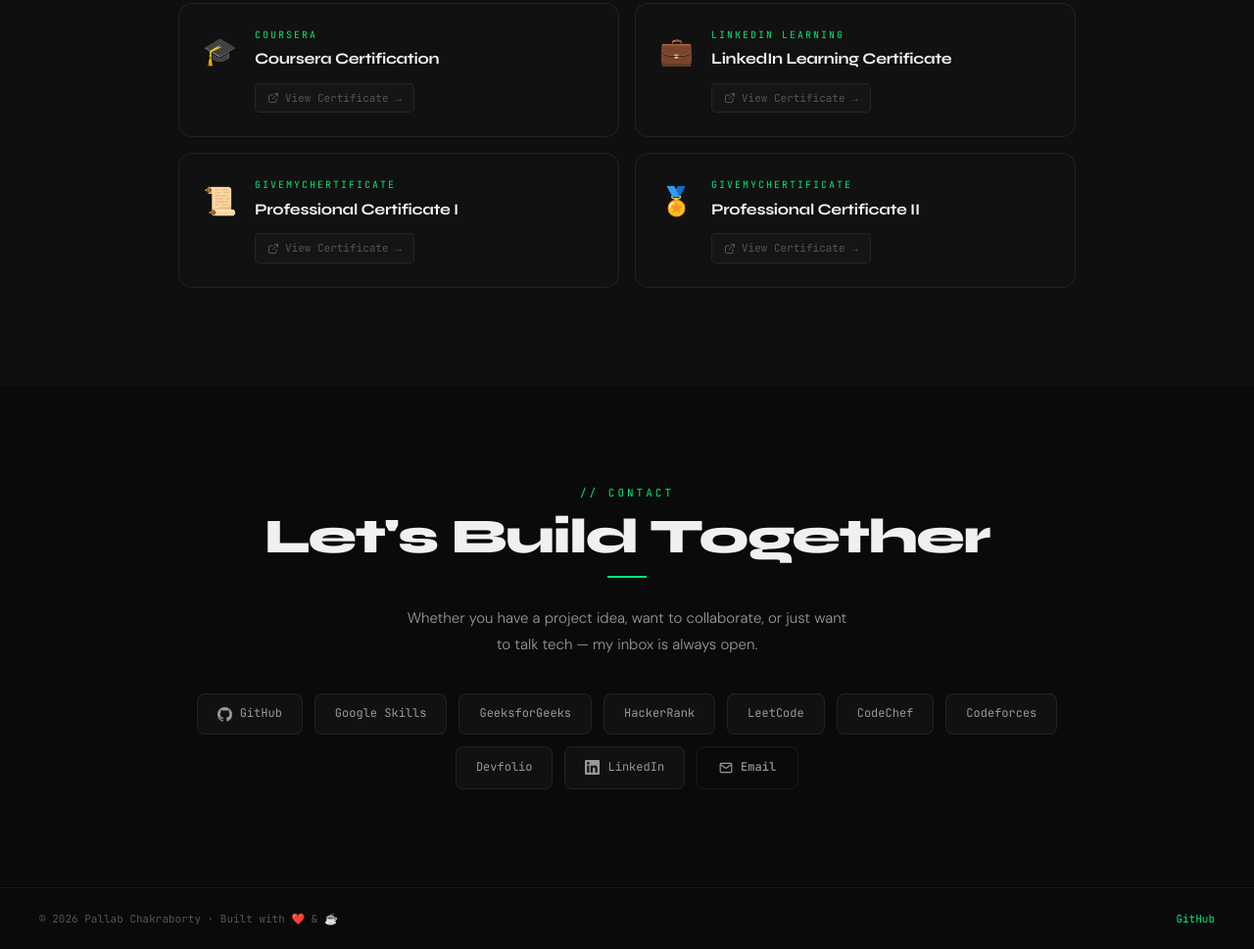
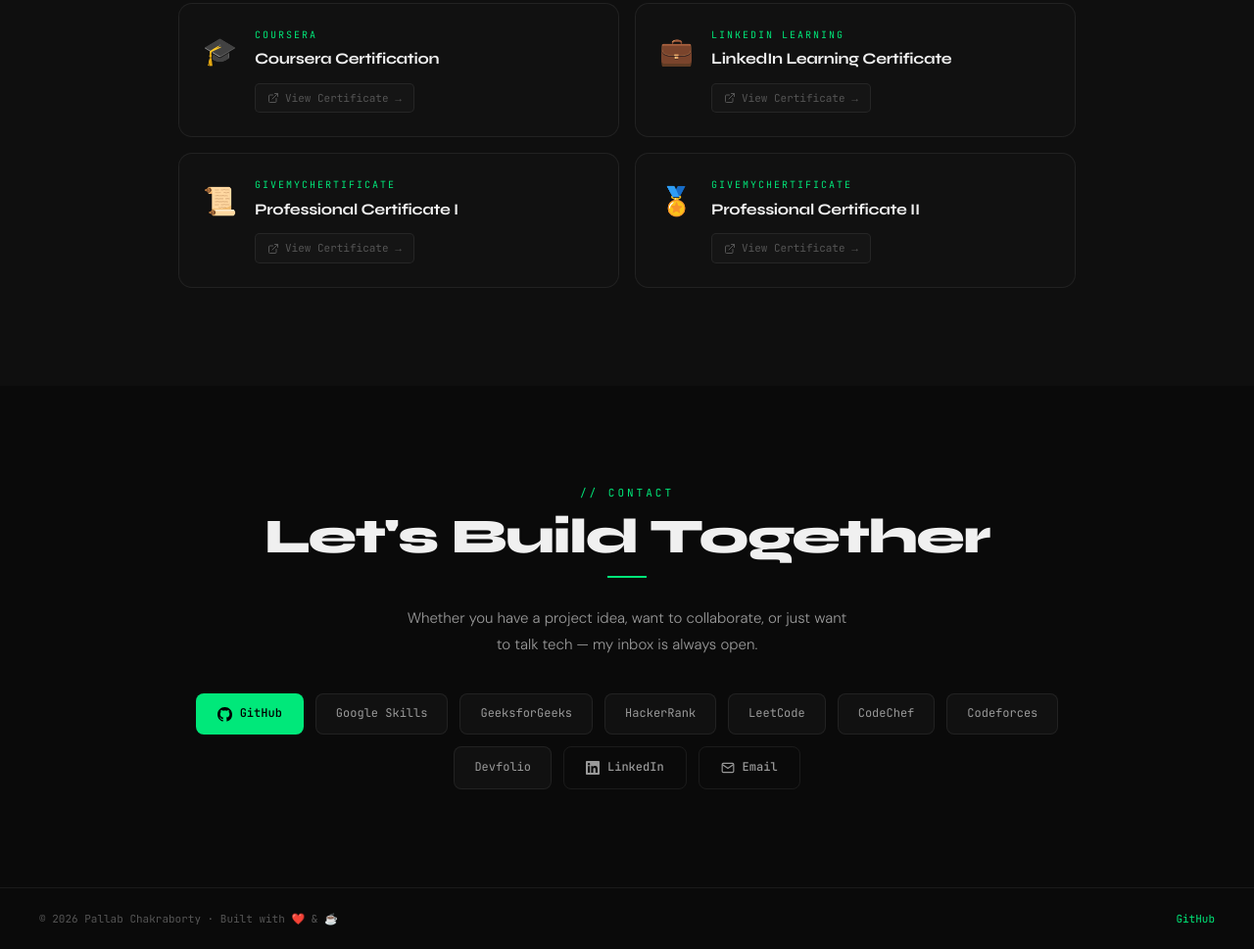
Before and after one commit to Pallab-Chakraborty/pallab, a plain HTML site: page index.html in a window 1280 px wide. Shown: the part 5905-6874 px from the top of the page at 98% size. Drawn offline with Linux system fonts and the light colour scheme.

Commit message:
Update index.html

```diff
--- a/index.html
+++ b/index.html
@@ -805,22 +805,20 @@
     <div class="divider" style="margin:0 auto 28px"></div>
     <p class="ct">Whether you have a project idea, want to collaborate, or just want to talk tech &mdash; my inbox is always open.</p>
     <div class="socials">
-      <a href="https://github.com/Pallab-Chakraborty" target="_blank" class="sl">
+       <a href="https://github.com/Pallab-Chakraborty" target="_blank" class="btn btn-g">
             <svg width="15" height="15" viewBox="0 0 24 24" fill="currentColor"><path d="M12 0C5.37 0 0 5.37 0 12c0 5.31 3.435 9.795 8.205 11.385.6.105.825-.255.825-.57 0-.285-.015-1.23-.015-2.235-3.015.555-3.795-.735-4.035-1.41-.135-.345-.72-1.41-1.23-1.695-.42-.225-1.02-.78-.015-.795.945-.015 1.62.87 1.845 1.23 1.08 1.815 2.805 1.305 3.495.99.105-.78.42-1.305.765-1.605-2.67-.3-5.46-1.335-5.46-5.925 0-1.305.465-2.385 1.23-3.225-.12-.3-.54-1.53.12-3.18 0 0 1.005-.315 3.3 1.23.96-.27 1.98-.405 3-.405s2.04.135 3 .405c2.295-1.56 3.3-1.23 3.3-1.23.66 1.65.24 2.88.12 3.18.765.84 1.23 1.905 1.23 3.225 0 4.605-2.805 5.625-5.475 5.925.435.375.81 1.095.81 2.22 0 1.605-.015 2.895-.015 3.3 0 .315.225.69.825.57A12.02 12.02 0 0 0 24 12c0-6.63-5.37-12-12-12z"/></svg>
             GitHub
           </a>
           <a href="https://www.skills.google/public_profiles/18a4c62e-5b8d-457b-a800-aae093c3e995" target="_blank" class="sl">Google Skills</a>
           <a href="https://www.geeksforgeeks.org/profile/pallabjnu" target="_blank" class="sl">GeeksforGeeks</a>
-
-
           <a href="https://www.hackerrank.com/profile/pallabjnu" target="_blank" class="sl">HackerRank</a>
           <a href="https://leetcode.com/u/pallabchakraborty/" target="_blank" class="sl">LeetCode</a>
           <a href="https://www.codechef.com/users/pallab_cs" target="_blank" class="sl">CodeChef</a>
           <a href="https://codeforces.com/profile/pallabchakraborty" target="_blank" class="sl">Codeforces</a>
           <a href="https://devfolio.co/@pallab_jnu" target="_blank" class="sl">Devfolio</a>
 
-            <a href="https://www.linkedin.com/in/pallabchakrabortyjnu/" target="_blank" class="sl">
-        <svg width="15" height="15" viewBox="0 0 24 24" fill="currentColor"><path d="M20.447 20.452h-3.554v-5.569c0-1.328-.027-3.037-1.852-3.037-1.853 0-2.136 1.445-2.136 2.939v5.667H9.351V9h3.414v1.561h.046c.477-.9 1.637-1.85 3.37-1.85 3.601 0 4.267 2.37 4.267 5.455v6.286zM5.337 7.433a2.062 2.062 0 0 1-2.063-2.065 2.064 2.064 0 1 1 2.063 2.065zm1.782 13.019H3.555V9h3.564v11.452zM22.225 0H1.771C.792 0 0 .774 0 1.729v20.542C0 23.227.792 24 1.771 24h20.451C23.2 24 24 23.227 24 22.271V1.729C24 .774 23.2 0 22.222 0h.003z"/></svg>
+                    <a href="https://www.linkedin.com/in/pallabchakrabortyjnu/" target="_blank" class="btn btn-o">
+            <svg width="14" height="14" viewBox="0 0 24 24" fill="currentColor"><path d="M20.447 20.452h-3.554v-5.569c0-1.328-.027-3.037-1.852-3.037-1.853 0-2.136 1.445-2.136 2.939v5.667H9.351V9h3.414v1.561h.046c.477-.9 1.637-1.85 3.37-1.85 3.601 0 4.267 2.37 4.267 5.455v6.286zM5.337 7.433a2.062 2.062 0 0 1-2.063-2.065 2.064 2.064 0 1 1 2.063 2.065zm1.782 13.019H3.555V9h3.564v11.452zM22.225 0H1.771C.792 0 0 .774 0 1.729v20.542C0 23.227.792 24 1.771 24h20.451C23.2 24 24 23.227 24 22.271V1.729C24 .774 23.2 0 22.222 0h.003z"/></svg>
             LinkedIn
           </a>
           <a href="mailto:pallab98_soe@jnu.ac.in" class="btn btn-o">
```
Lines whose indentation alone changed are shown as unchanged.
